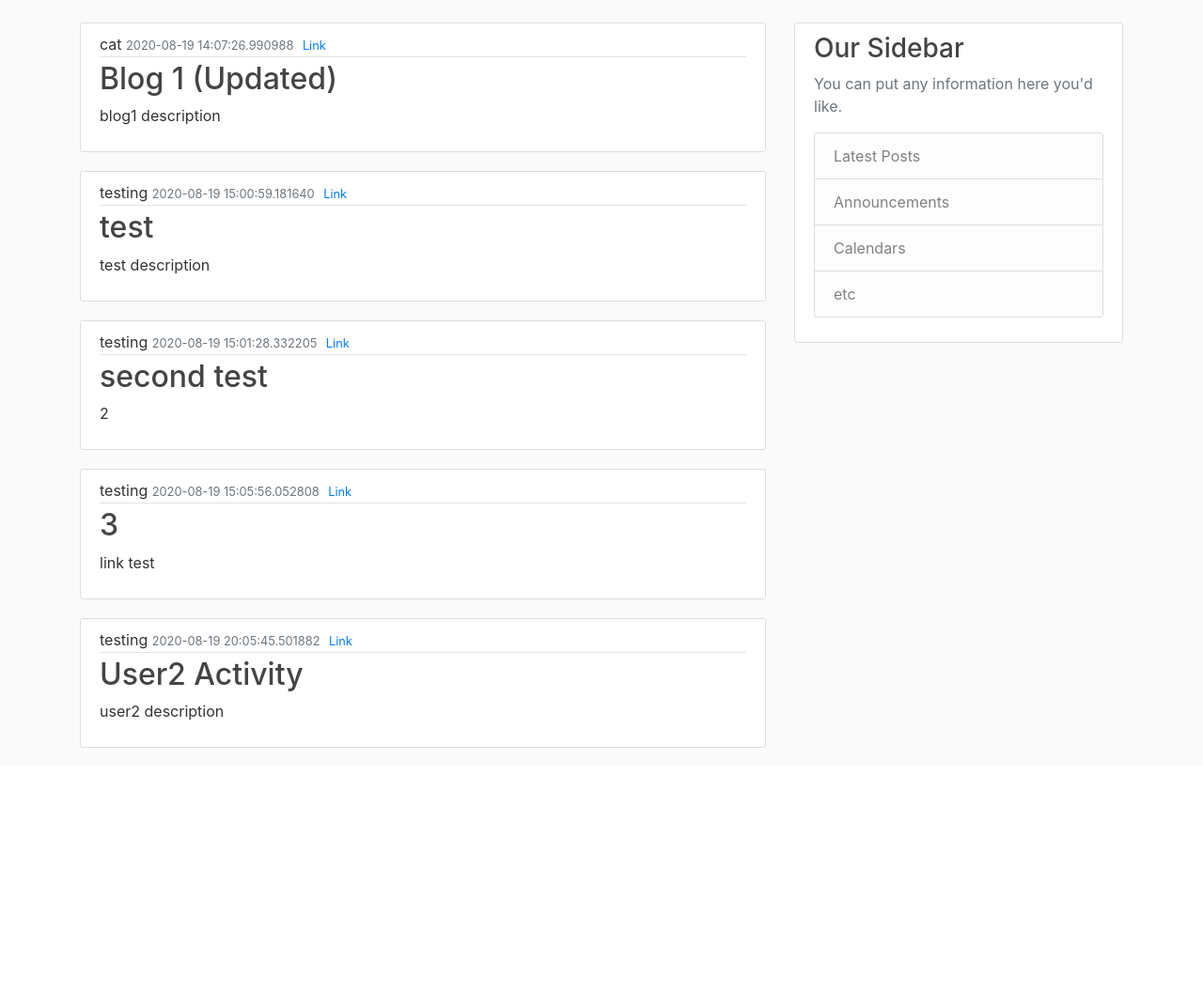
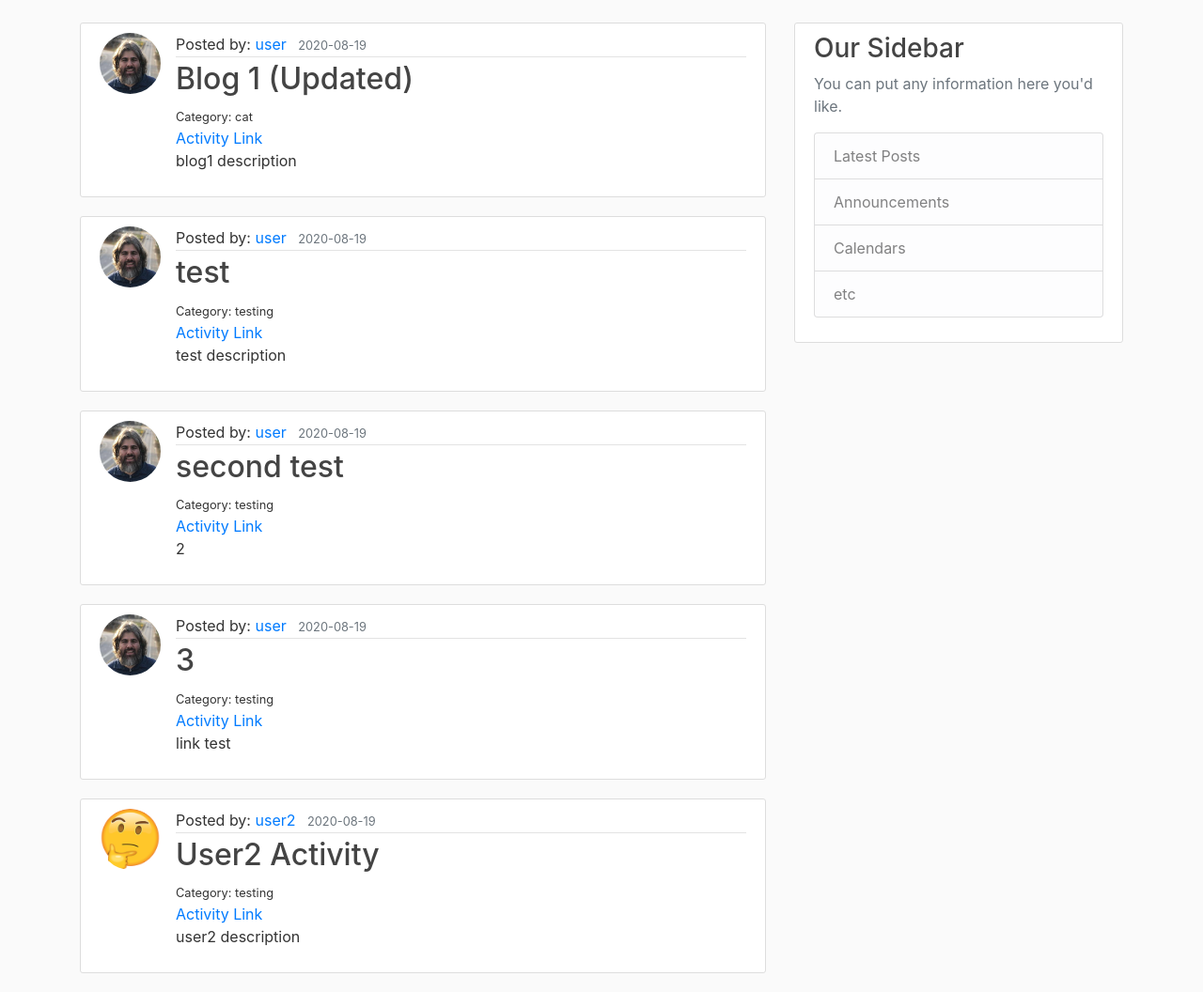
Before and after one commit to atlgouda/kid_planner, a Flask app: page / in a window 1280 px wide. Shown: the part 56-1112 px from the top of the page at 94% size. Before the commit the page ends 852 px from the top, so only its background shows below. Run offline with Flask 2, Linux system fonts and the light colour scheme; data comes from the database, SQL or seed files in the repository; both versions use the stored data as it was after the commit; some libraries are stand-ins or nearby versions.

Commit message:
full crud activities

```diff
--- a/planner/models.py
+++ b/planner/models.py
@@ -20,11 +20,11 @@ class User(db.Model, UserMixin):
 class Activity(db.Model):
     id = db.Column(db.Integer, primary_key=True)
     title = db.Column(db.String(100), nullable=False)
-    link = db.Column(db.String(500), nullable=True)
+    link = db.Column(db.String(500), nullable=True, default="#")
     category = db.Column(db.String(100), nullable=True)
     description = db.Column(db.String(), nullable=True)
     date_posted = db.Column(db.DateTime, nullable=False, default=datetime.utcnow)
     user_id = db.Column(db.Integer, db.ForeignKey('user.id'), nullable=False)
 
     def __repr__(self):
-        return f"Actifity('{self.title}', '{self.date_posted}')"
+        return f"Activity('{self.title}', '{self.date_posted}')"
--- a/planner/routes.py
+++ b/planner/routes.py
@@ -1,7 +1,7 @@
 import secrets
 import os
 from PIL import Image
-from flask import render_template, url_for, flash, redirect, request
+from flask import render_template, url_for, flash, redirect, request, abort
 from planner import app, db, bcrypt
 from planner.forms import RegistrationForm, LoginForm, UpdateAccountForm, ActivityForm
 from planner.models import User, Activity
@@ -109,4 +109,42 @@ def new_activity():
         db.session.commit()
         flash('Your activity has been created!', 'success')
         return redirect(url_for('home'))
-    return render_template('create_activity.html', title='New Activity', form = form)
+    return render_template('create_activity.html', title='New Activity', form = form, legend='New Activity')
+
+@app.route("/activity/<int:activity_id>")
+def activity(activity_id):
+    activity = Activity.query.get_or_404(activity_id)
+    return render_template('activity.html', title=activity.title, activity=activity)
+
+@app.route("/activity/<int:activity_id>/update", methods=['GET', 'POST'])
+@login_required
+def update_activity(activity_id):
+    activity = Activity.query.get_or_404(activity_id)
+    if activity.author != current_user:
+        abort(403)
+    form = ActivityForm()
+    if form.validate_on_submit():
+        activity.title = form.title.data
+        activity.description = form.description.data
+        activity.link = form.link.data
+        activity.category = form.category.data
+        db.session.commit()
+        flash('Your post has been updated!', 'success')
+        return redirect(url_for('activity', activity_id=activity.id))
+    elif request.method == 'GET':
+        form.title.data = activity.title
+        form.description.data = activity.description
+        form.link.data = activity.link
+        form.category.data = activity.category
+    return render_template('create_activity.html', title='Update Activity', form=form, legend='Update Activity')
+
+@app.route("/activity/<int:activity_id>/delete", methods=['POST'])
+@login_required
+def delete_activity(activity_id):
+    activity = Activity.query.get_or_404(activity_id)
+    if activity.author != current_user:
+        abort(403)
+    db.session.delete(activity)
+    db.session.commit()
+    flash('Your activity has been deleted!', 'success')
+    return redirect(url_for('home'))
--- a/planner/templates/create_activity.html
+++ b/planner/templates/create_activity.html
@@ -5,7 +5,7 @@
     <form method="POST" action="">
         {{ form.hidden_tag() }}
         <fieldset class="form-group">
-            <legend class="border-bottom mb-4">New Activity</legend>
+            <legend class="border-bottom mb-4">{{ legend }}</legend>
             <div class="form-group">
                 {{ form.title.label(class="form-control-label") }}
                 {% if form.title.errors %}
--- a/planner/templates/home.html
+++ b/planner/templates/home.html
@@ -2,15 +2,19 @@
 {% block content %}
     {% for activity in activities %}
         <article class="media content-section">
-                <div class="media-body">
-                  <div class="article-metadata">
-                    <span>{{ activity.category }}</span>
-                    <small class="text-muted">{{ activity.date_posted }}</small>
-                    <small class="text-muted" style="margin-left: 5px;"><a href='{{ activity.link }}'>Link</a></small>
-                  </div>
-                  <h2><a class="article-title" href="#">{{ activity.title }}</a></h2>
-                  <p class="article-content">{{ activity.description }}</p>
+        <img class="rounded-circle article-img" src="{{ url_for('static', filename='profile_pics/' + activity.author.image_file) }}">
+              <div class="media-body">
+                <div class="article-metadata">
+                  <!-- <span>{{ activity.category }}</span> -->
+                  Posted by:  <a class="mr-2" href="#">{{ activity.author.username }}</a>
+                  <small class="text-muted">{{ activity.date_posted.strftime('%Y-%m-%d') }}</small>
+
                 </div>
-              </article>
+                <h2><a class="article-title" href="{{ url_for('activity', activity_id=activity.id) }}">{{ activity.title }}</a></h2>
+                <small>Category:  <span>{{ activity.category }}</span></small><br>
+                <a href='{{ activity.link }}' target="_blank">Activity Link</a>
+                <p class="article-content">{{ activity.description }}</p>
+              </div>
+            </article>
     {% endfor %}
 {% endblock content %}
```
Also changed, not shown: planner/templates/activity.html (added, +42 -0 lines), planner/site.db.
